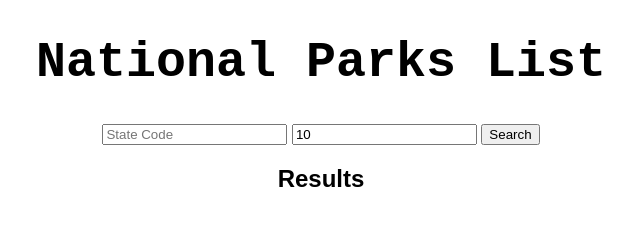
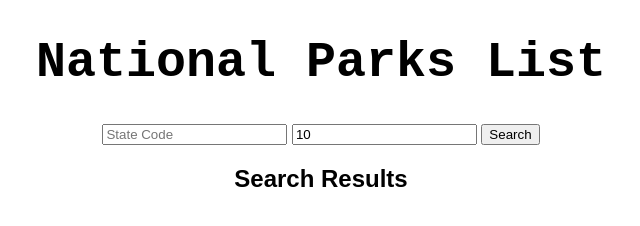
Before and after one commit to dannythedeveloper/National-Parks-Viewer, a plain HTML site: page index.html in a window 1280 px wide. Shown: the whole page, without its empty margins (319-959 px from the left). Drawn offline with nearby package versions, Linux system fonts and the light colour scheme.

Commit message:
adjustments to js

```diff
--- a/index.html
+++ b/index.html
@@ -22,7 +22,7 @@
 
     <p id="errorMessage"></p>
     <div id="searchResults" class="hidden">
-        <h2>Results</h2>
+        <h2>Search Results</h2>
         <ul id="searchList"></ul>
     </div>
 
--- a/index.js
+++ b/index.js
@@ -45,6 +45,7 @@ function getParks(searchInput, maxInput) {
         .then(responseJson => displayParkResults(responseJson))
         .catch(error => {
             $('#error-message').text(`Something went wrong: ${error.message}`);
+
         });
 
 }
```
